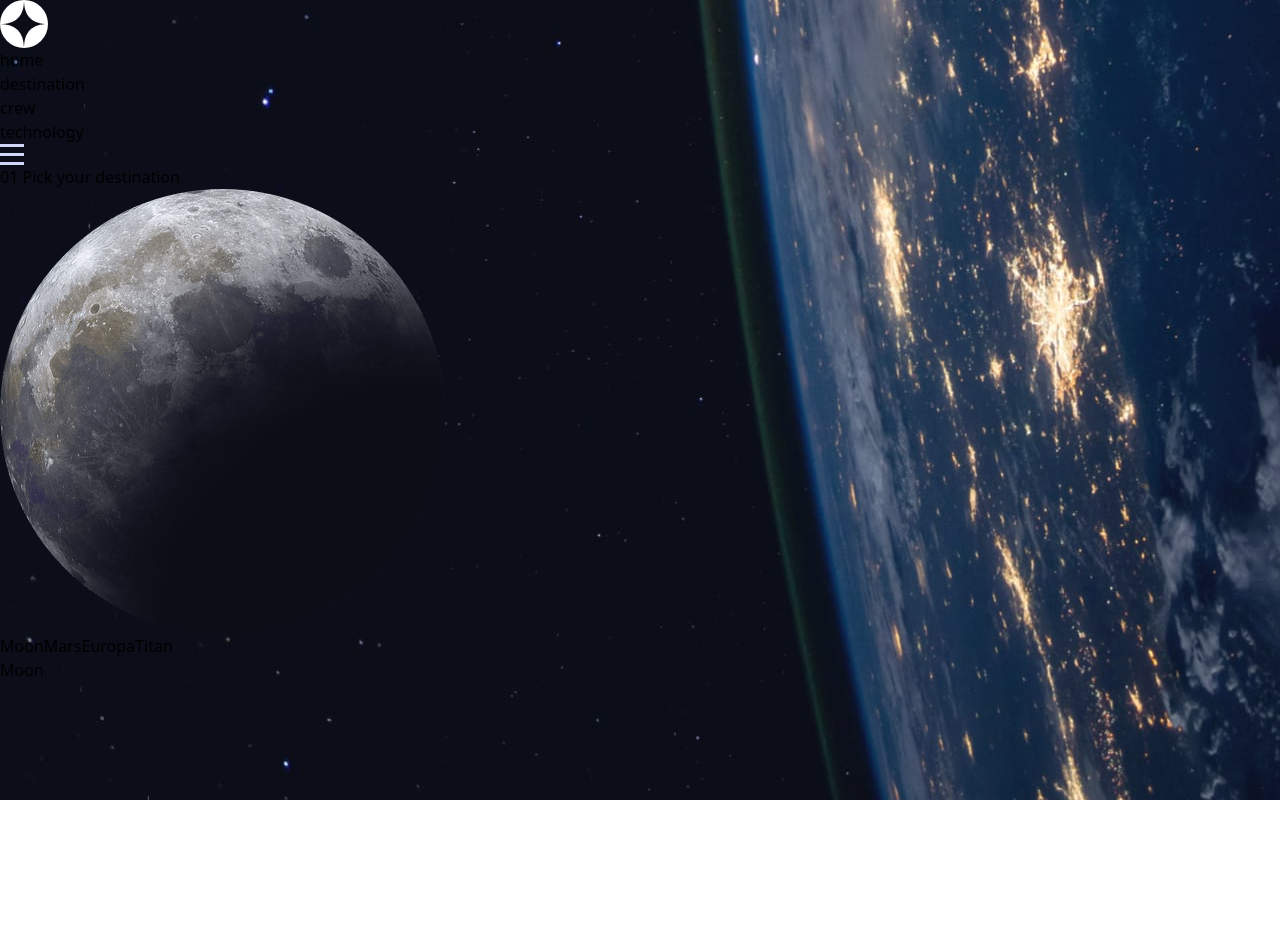
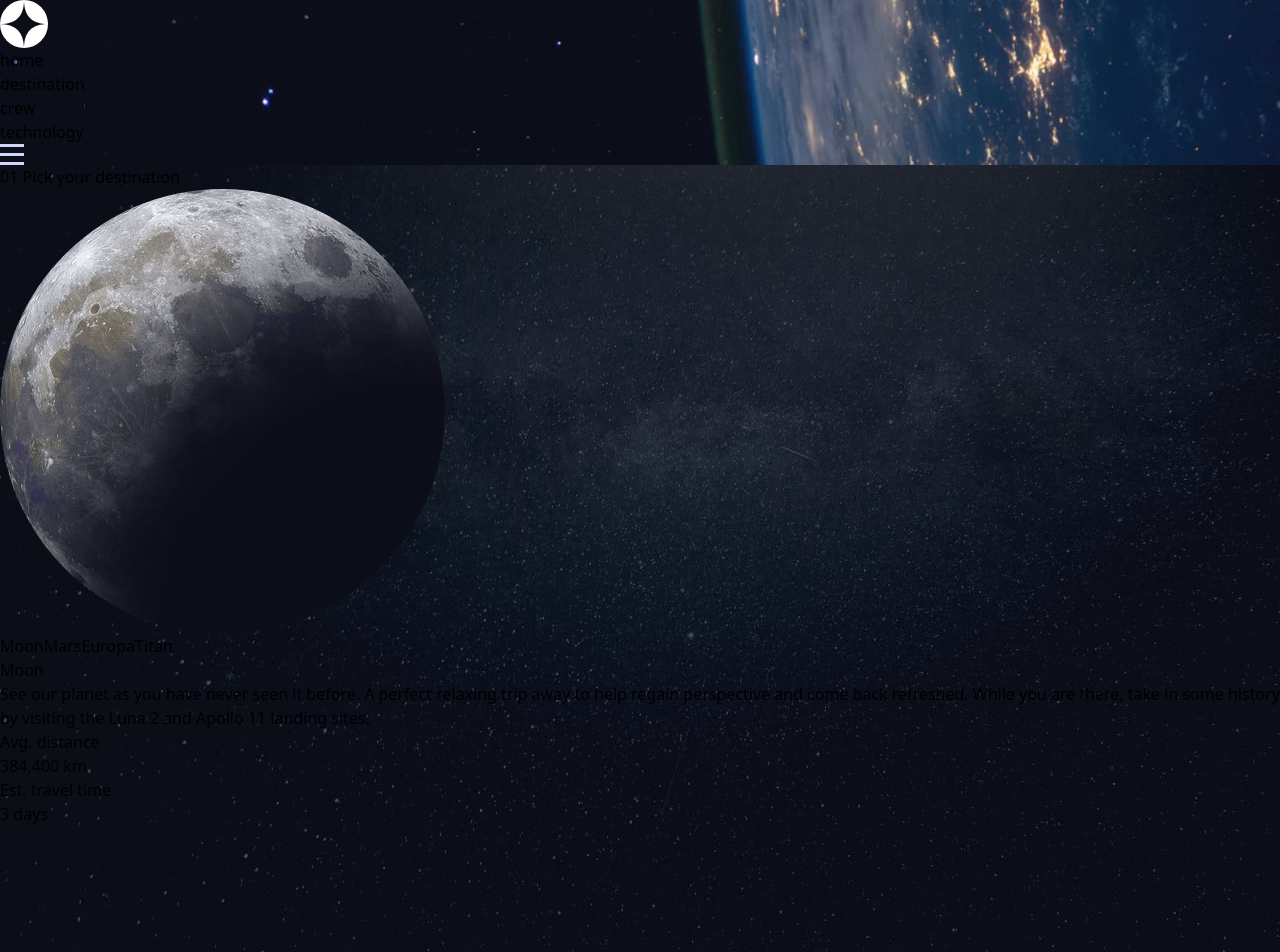
Before and after one commit to matthewkuria/space-tourism-website, a React (Vite) app: page /destination in a window 1280 px wide. Shown: the top 952 px of the page. Before the commit the page ends 800 px from the top, so only its background shows below. Built offline with nearby package versions, Linux system fonts and the light colour scheme.

Commit message:
Add the main moon component

```diff
--- a/src/index.css
+++ b/src/index.css
@@ -24,3 +24,10 @@ body{
 ol li{
      list-style-type: decimal-leading-zero;
 }
+
+
+.destination{
+     width: 100vw;
+     height: 100vh;
+     background: url("./assets/destination/background-destination-desktop.jpg");
+}
--- a/src/routes/destination.jsx
+++ b/src/routes/destination.jsx
@@ -9,13 +9,13 @@ import imageMoon from "../assets/destination/image-moon.png"
 
 const Destination = () => {
     return (
-        <main className="text-white p-24">
+        <main className="destination text-white p-12">
             <h1 className="uppercase text-2xl"><span className="text-slate-500">01</span> Pick your destination</h1>
             <div className="flex justify-around items-start">
                 <div className="">
                   <img src={imageMoon} alt="The moon image" />
                 </div>
-                <div className="">
+                <div className="w-full md:w-1/2">
                          <Tabs defaultValue={1}>
                             <TabsList className="mb-4 rounded-xl bg-transparent flex font-sans items-center justify-center content-between min-w-tabs-list shadow-lg">
                                 <Tab
@@ -83,8 +83,35 @@ const Destination = () => {
                                Titan
                                 </Tab>
                             </TabsList>
-                            <TabPanel className="w-full font-sans text-sm" value={1}>
-                                <h1 className='uppercase text-3xl'>Moon</h1>
+                            <TabPanel className="w-full font-sans text-sm flex flex-col" value={1}>
+                                <h1 className='uppercase text-8xl text-center'>Moon</h1>
+                                <div className="">
+                                    <p className="font-bold py-6">
+                                        See our planet as you have never seen it before.
+                                        A perfect relaxing trip away to help regain perspective and come back refreshed.
+                                        While you are there, take in some history by visiting the Luna 2 and Apollo 11 landing sites.
+                                    </p>
+                            </div>
+                            <div className="pt-6">
+                                <div className="flex  justify-between">
+                                    <div className="">
+                                        <p className="uppercase">
+                                        Avg. distance
+                                        </p>
+                                        <p className="text-xl">
+                                            384,400 km
+                                        </p>
+                                    </div>
+                                    <div className="">
+                                          <p className="uppercase">
+                                        Est. travel time
+                                        </p>
+                                        <p className="text-xl">
+                                            3 days
+                                        </p>
+                                    </div>
+                                </div>
+                            </div>
                             </TabPanel>
                             <TabPanel className="w-full font-sans text-sm" value={2}>
                                 Second page
```
